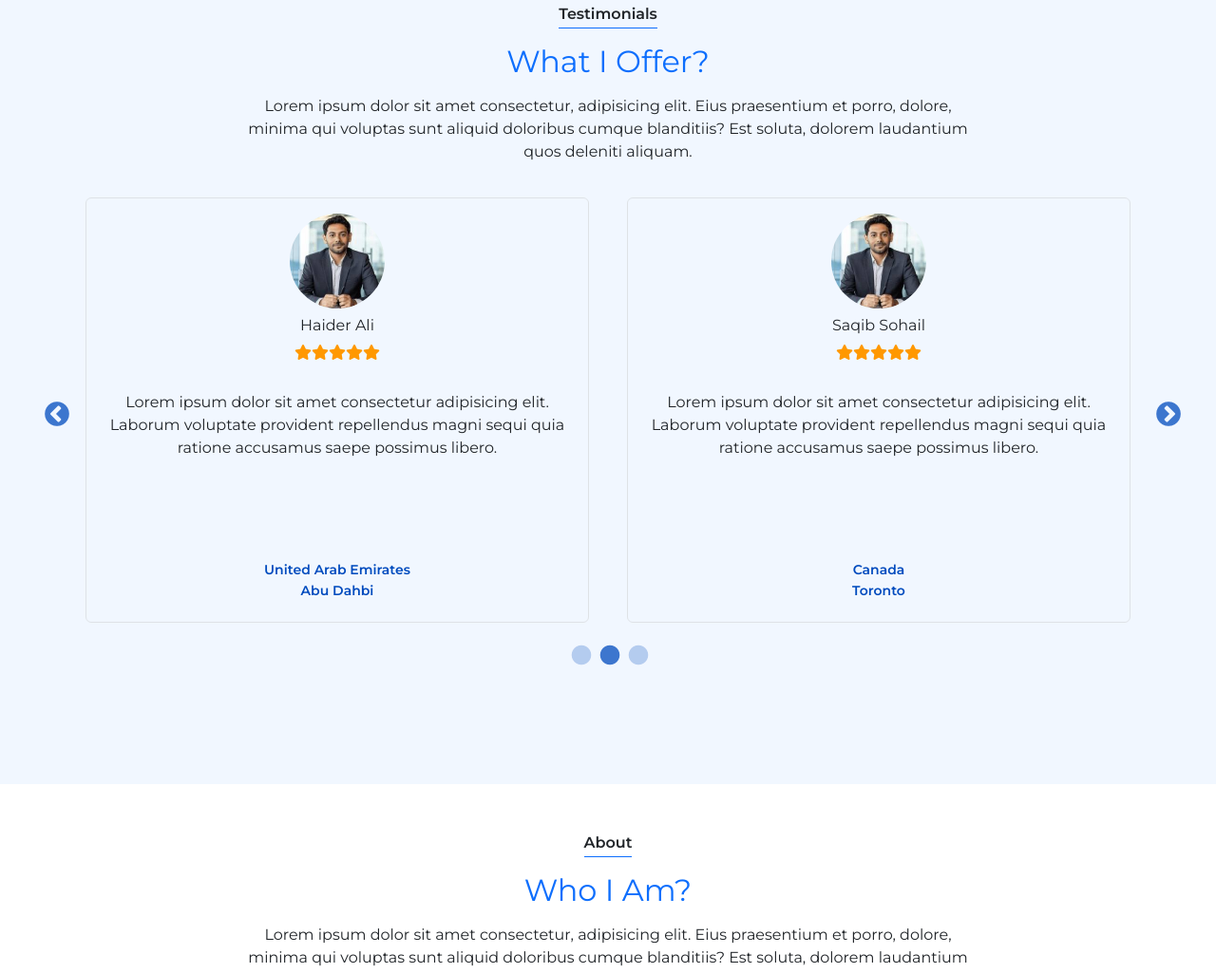
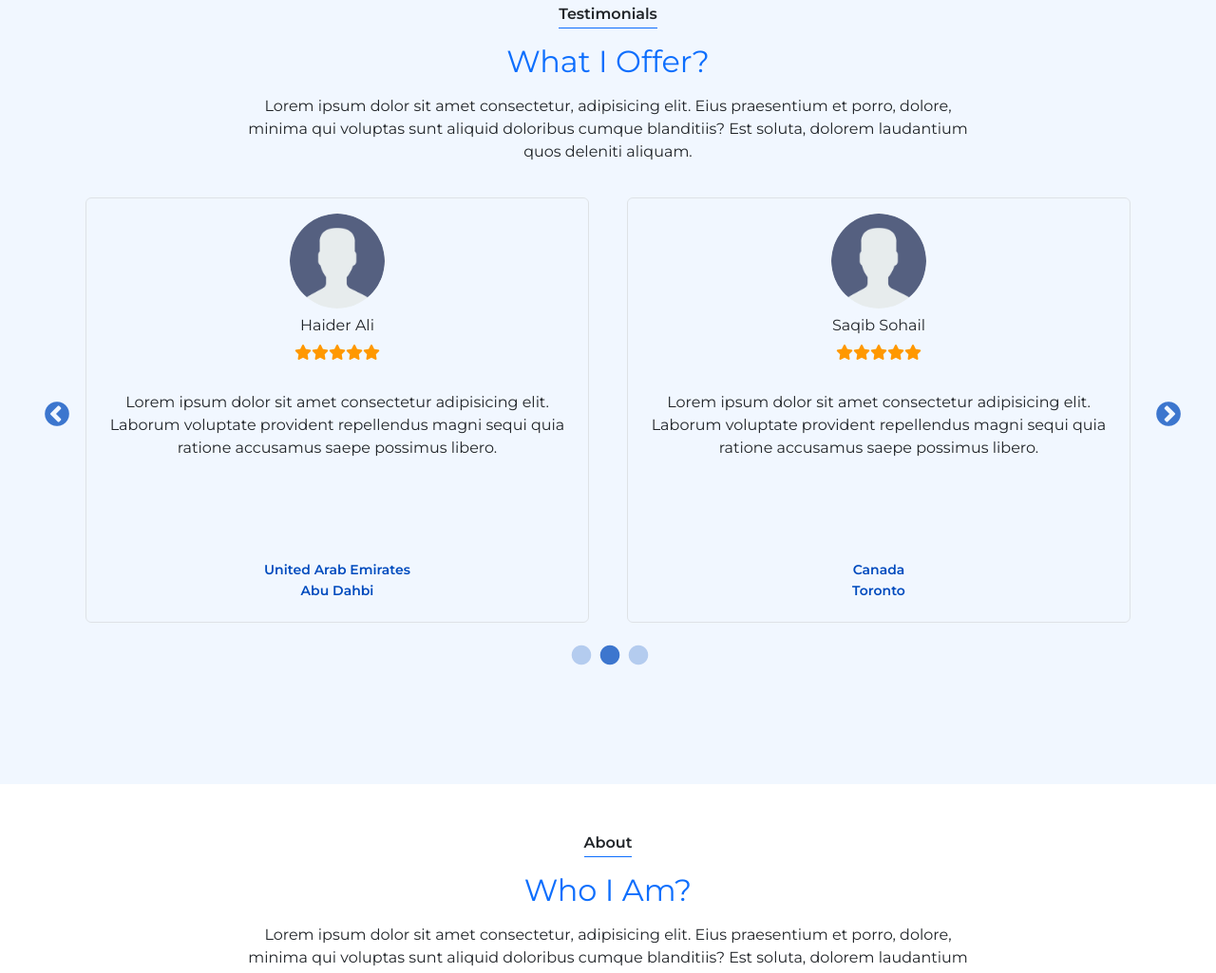
Before and after one commit to Noman229/portfolio, a plain HTML site: page index.html in a window 1280 px wide. Shown: the part 2546-3571 px from the top of the page at 95% size. Drawn offline with nearby package versions, Linux system fonts and the light colour scheme.

Commit message:
change images

```diff
--- a/index.html
+++ b/index.html
@@ -170,7 +170,7 @@
 			<div class="row review-slider-row">
 				<div class="col-lg-4">
 					<div class="review-item border rounded text-center p-3">
-						<img src="assets/images/client.jpg" class="client-image" alt="Client Image">
+						<img src="assets/images/user-image.png" class="client-image" alt="Client Image">
 						<h6 class="client-name my-2">Sufiyan</h6>
 						<ul class="list-unstyled d-flex justify-content-center my-2">
 							<li><a href="#"><i class="fas fa-star"></i></a></li>
@@ -187,7 +187,7 @@
 				</div>
 				<div class="col-lg-4">
 					<div class="review-item border rounded text-center p-3">
-						<img src="assets/images/client.jpg" class="client-image" alt="Client Image">
+						<img src="assets/images/user-image.png" class="client-image" alt="Client Image">
 						<h6 class="client-name my-2">Haider Ali</h6>
 						<ul class="list-unstyled d-flex justify-content-center my-2">
 							<li><a href="#"><i class="fas fa-star"></i></a></li>
@@ -204,7 +204,7 @@
 				</div>
 				<div class="col-lg-4">
 					<div class="review-item border rounded text-center p-3">
-						<img src="assets/images/client.jpg" class="client-image" alt="Client Image">
+						<img src="assets/images/user-image.png" class="client-image" alt="Client Image">
 						<h6 class="client-name my-2">Saqib Sohail</h6>
 						<ul class="list-unstyled d-flex justify-content-center my-2">
 							<li><a href="#"><i class="fas fa-star"></i></a></li>
```
Also changed, not shown: assets/images/user-image.png (added).
